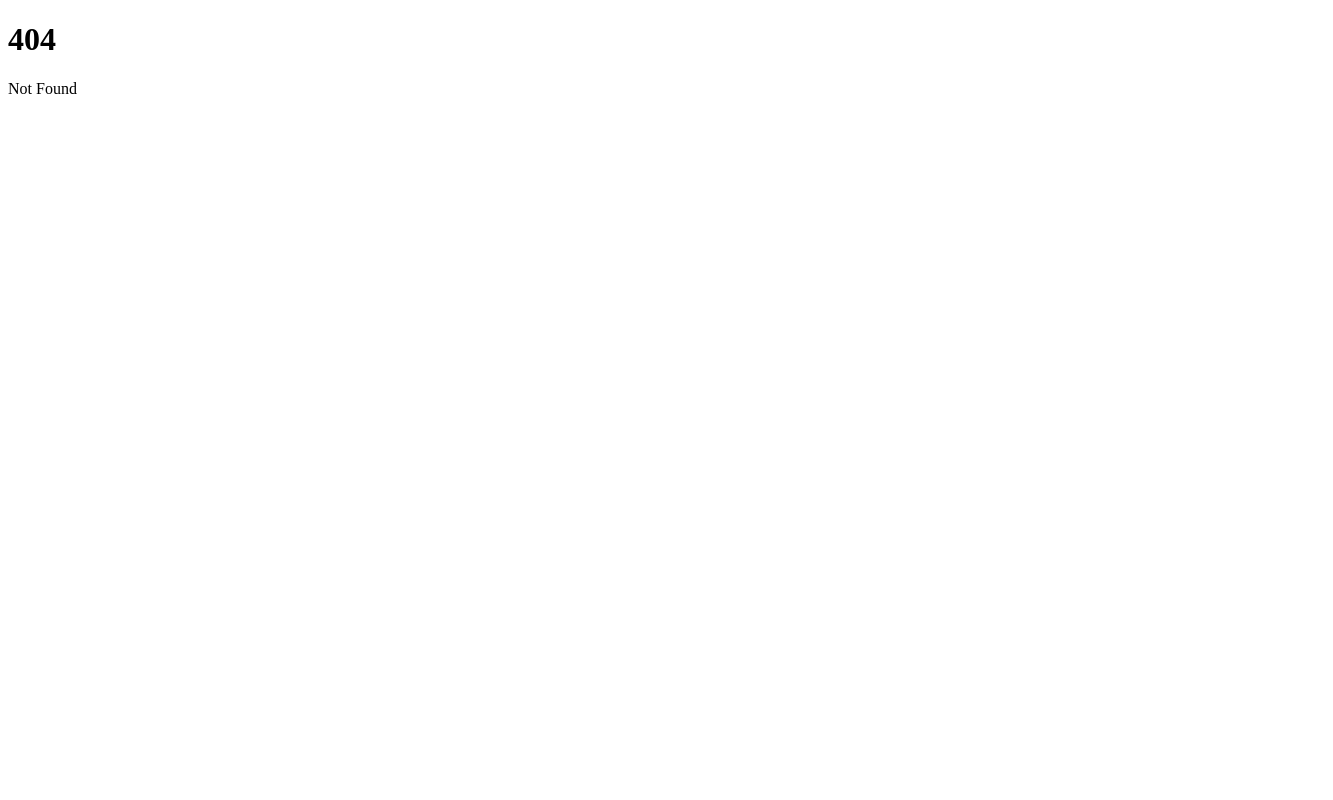
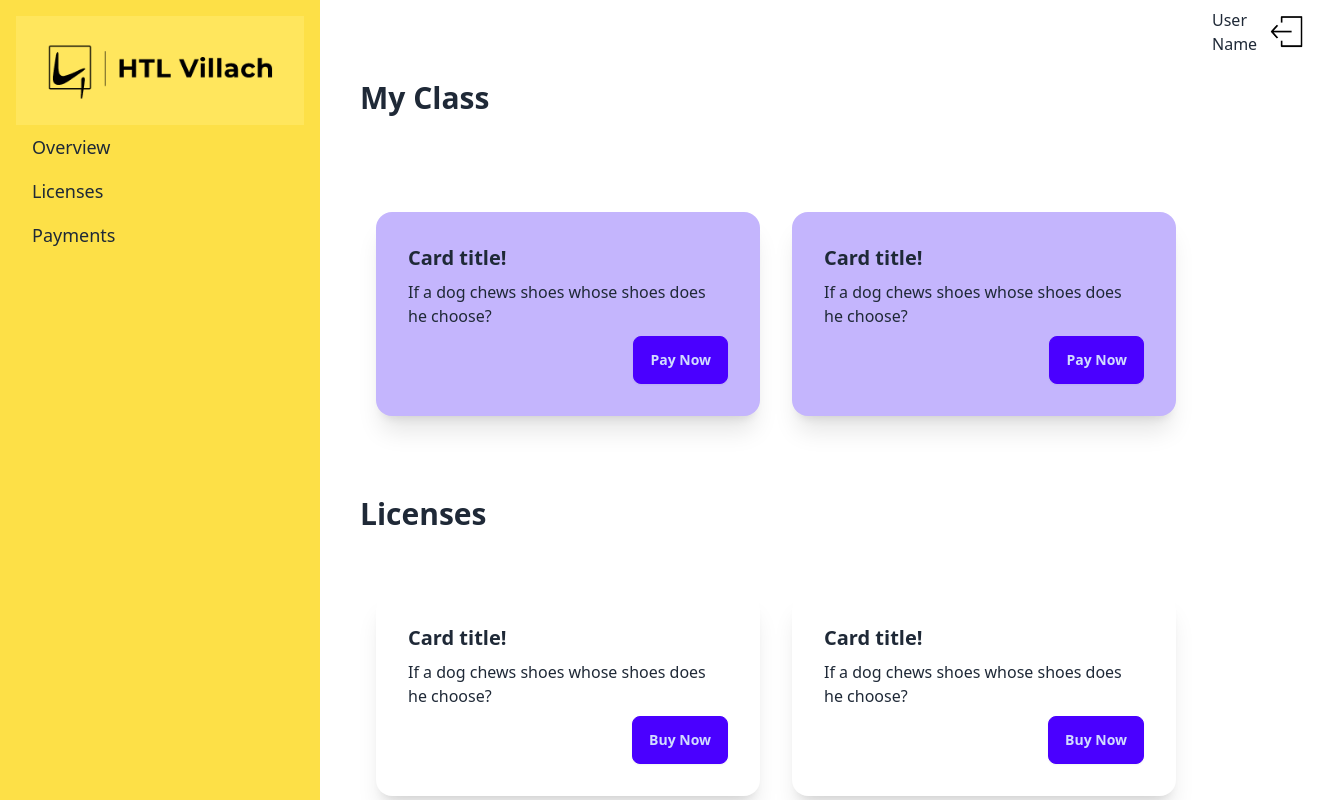
Before and after one commit to HTL-Studently/studently, a SvelteKit app in the folder sveltekit-frontend/: page /class-view in a window 1280 px wide. Before the commit this address had no page. Shown: the top 800 px of the page, 1333 px wide, since content can reach past the window. Built offline with nearby package versions, Linux system fonts and the light colour scheme.

Commit message:
20.02.2024

```diff
--- a/sveltekit-frontend/src/lib/navbar.svelte
+++ b/sveltekit-frontend/src/lib/navbar.svelte
@@ -26,9 +26,9 @@
 
 	<ul class="menu p-4 w-80 min-h-full bg-yellow-300 text-base-content ">
 		<img src="{htllogo}" alt="HTL-Logo">
-		<li><a href="{overviewpage}" class=" rounded-md">Overview</a></li>
-		<li><a href="{licensespage}" class=" rounded-md">Licenses</a></li>
-		<li><a href="{paymentspage}" class=" rounded-md">Payments</a></li>
+		<li><a href="{overviewpage}" class="text-lg rounded-md">Overview</a></li>
+		<li><a href="{licensespage}" class="text-lg rounded-md">Licenses</a></li>
+		<li><a href="{paymentspage}" class="text-lg rounded-md">Payments</a></li>
 	</ul>
 
 	</div>
--- a/sveltekit-frontend/src/routes/(protected)/+layout.svelte
+++ b/sveltekit-frontend/src/routes/(protected)/+layout.svelte
@@ -1,5 +1,6 @@
 <script lang="ts">
     import '../../tailwind.css'
+    // import { $session } from '$lib/session/config';
 
     import Header from '$lib/header.svelte';
     import Navbar from '$lib/navbar.svelte';
@@ -9,6 +10,7 @@
     const licensespage:string = '/licenses';
     const paymentspage:string = '/payments';
     const overviewpage:string = '/';
+    const slug:string = '/class-view';
 
 </script>
 
--- /dev/null
+++ b/sveltekit-frontend/src/routes/(protected)/class-view/+page.svelte
@@ -0,0 +1,40 @@
+<script lang="ts">
+    export let data: { items: { text: string, name: string }[] };
+    import Licenses from '$lib/parent_licenses.svelte';
+    import Payments from "$lib/parent_payments.svelte";
+</script>
+
+
+
+<!--
+<div class=" h-screen  mt-20">
+
+    <h1 class="text-3xl" >Slug</h1>
+    <div class="w-96">
+        <h1>Welcome to base</h1>
+
+    {#each data.items as choice}
+    <div>
+        <p>{choice.text}</p>
+        <a href={`/class-view/${choice.name}`}>{choice.name}</a>
+    </div>
+    {/each}
+
+
+    </div>
+</div> -->
+
+
+<div class=" h-screen ">
+    <!-- <h1>Payments</h1> -->
+    <h1 class="text-3xl font-bold mt-20 mb-0 pl-10">My Class</h1>
+    <div class="flex flex-1 justify-center items-center pl-10">
+        <Payments/>
+    </div>
+    <br>
+    <!-- <h1>Licenses</h1> -->
+    <h1 class="text-3xl font-bold mt-10 mb-0 pl-10" >Licenses</h1>
+    <div class="flex flex-1 justify-center items-center pl-10">
+    <Licenses/>
+    </div>
+</div>
--- /dev/null
+++ b/sveltekit-frontend/src/routes/(protected)/class-view/+page.ts
@@ -0,0 +1,16 @@
+interface Item {
+    name: string;
+    text: string;
+}
+
+const values: Item[] = [
+    {name: "Slug One", text: "I am text slug 1 "},
+    {name: "Slug Two", text: "I am text slug 2 "},
+    {name: "Slug Three", text: "I am text slug 3 "},
+];
+
+export function load(): { items: Item[] } {
+    return {
+        items: values
+    };
+}
--- /dev/null
+++ b/sveltekit-frontend/src/routes/(protected)/class-view/[slug]/+page.svelte
@@ -0,0 +1,8 @@
+<script lang="ts">
+    export let data: { title: string };
+</script>
+
+<div class="">
+    <h1>Your slug was ... {data.title}</h1>
+    <a href="/class-view"> go back</a>
+</div>
--- /dev/null
+++ b/sveltekit-frontend/src/routes/(protected)/class-view/[slug]/+page.ts
@@ -0,0 +1,15 @@
+interface Params {
+    slug: string;
+}
+
+interface Props {
+    title: string;
+}
+
+export function load({ params }: { params: Params }): { props: Props } {
+    return {
+        props: {
+            title: params.slug
+        }
+    };
+}
```
Also changed, not shown: sveltekit-frontend/src/lib/session/config.ts (added).
